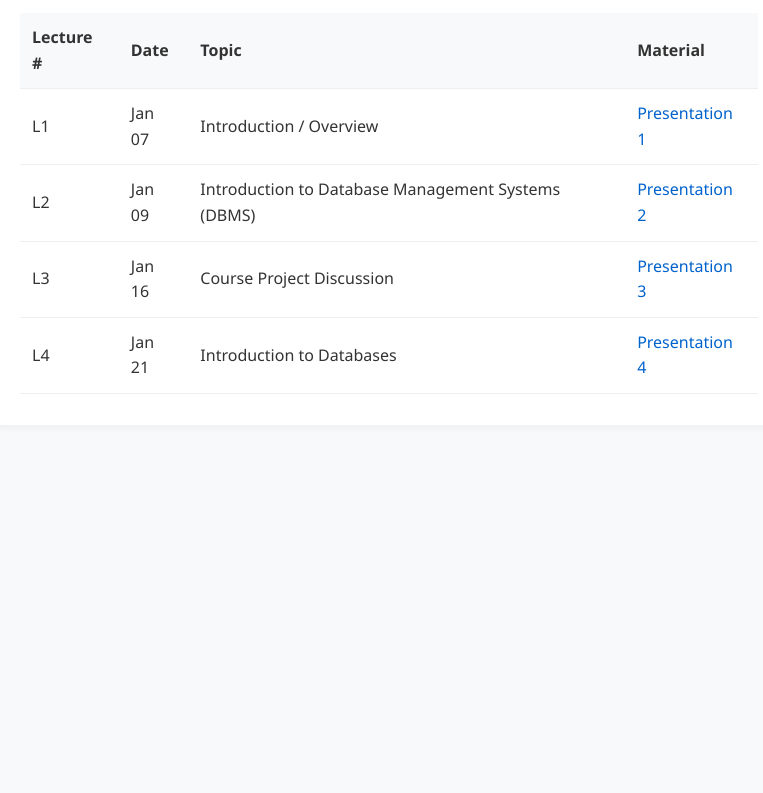
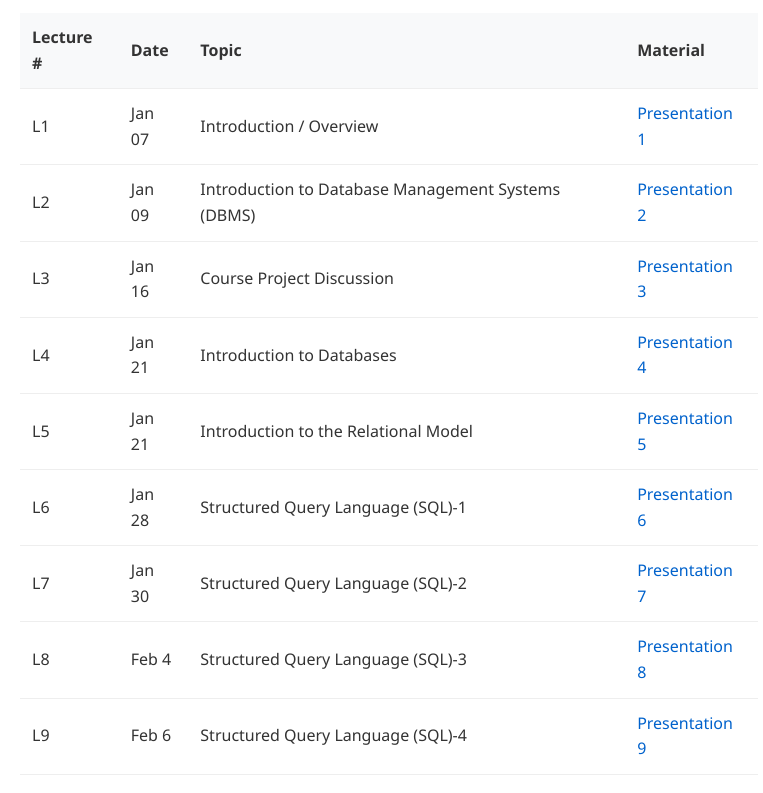
Before and after one commit to YogeshKMeena/Teaching, a plain HTML site: page cs432/contents.html in a window 1280 px wide. Shown: the part 629-1422 px from the top of the page, without its empty margins (401-1164 px from the left). Before the commit the page ends 1119 px from the top, so only its background shows below. Drawn offline with Linux system fonts and the light colour scheme.

Commit message:
Update contents.html

```diff
--- a/cs432/contents.html
+++ b/cs432/contents.html
@@ -95,6 +95,50 @@
             <a href="https://ramanandk9.github.io/Course_resources/CS432_Databases/slides/l4.pdf" target="_blank">Presentation 4</a>
         </td>
     </tr>
+        <tr>
+        <td>L5</td>
+        <td>Jan 21</td>
+        <td>Introduction to the Relational Model</td>
+        <td>
+            <a href="https://ramanandk9.github.io/Course_resources/CS432_Databases/slides/l5.pdf" target="_blank">Presentation 5</a>
+        </td>
+    </tr>
+    </tr>
+        <tr>
+        <td>L6</td>
+        <td>Jan 28</td>
+        <td>Structured Query Language (SQL)-1</td>
+        <td>
+            <a href="https://ramanandk9.github.io/Course_resources/CS432_Databases/slides/l6.pdf" target="_blank">Presentation 6</a>
+        </td>
+    </tr>
+    </tr>
+        <tr>
+        <td>L7</td>
+        <td>Jan 30</td>
+        <td>Structured Query Language (SQL)-2</td>
+        <td>
+            <a href="https://ramanandk9.github.io/Course_resources/CS432_Databases/slides/l7.pdf" target="_blank">Presentation 7</a>
+        </td>
+    </tr>
+     </tr>
+        <tr>
+        <td>L8</td>
+        <td>Feb 4</td>
+        <td>Structured Query Language (SQL)-3</td>
+        <td>
+            <a href="https://ramanandk9.github.io/Course_resources/CS432_Databases/slides/l8.pdf" target="_blank">Presentation 8</a>
+        </td>
+    </tr>
+     </tr>
+        <tr>
+        <td>L9</td>
+        <td>Feb 6</td>
+        <td>Structured Query Language (SQL)-4</td>
+        <td>
+            <a href="https://ramanandk9.github.io/Course_resources/CS432_Databases/slides/l9.pdf" target="_blank">Presentation 9</a>
+        </td>
+    </tr>
 </tbody>
             </table>
         </div>
```
